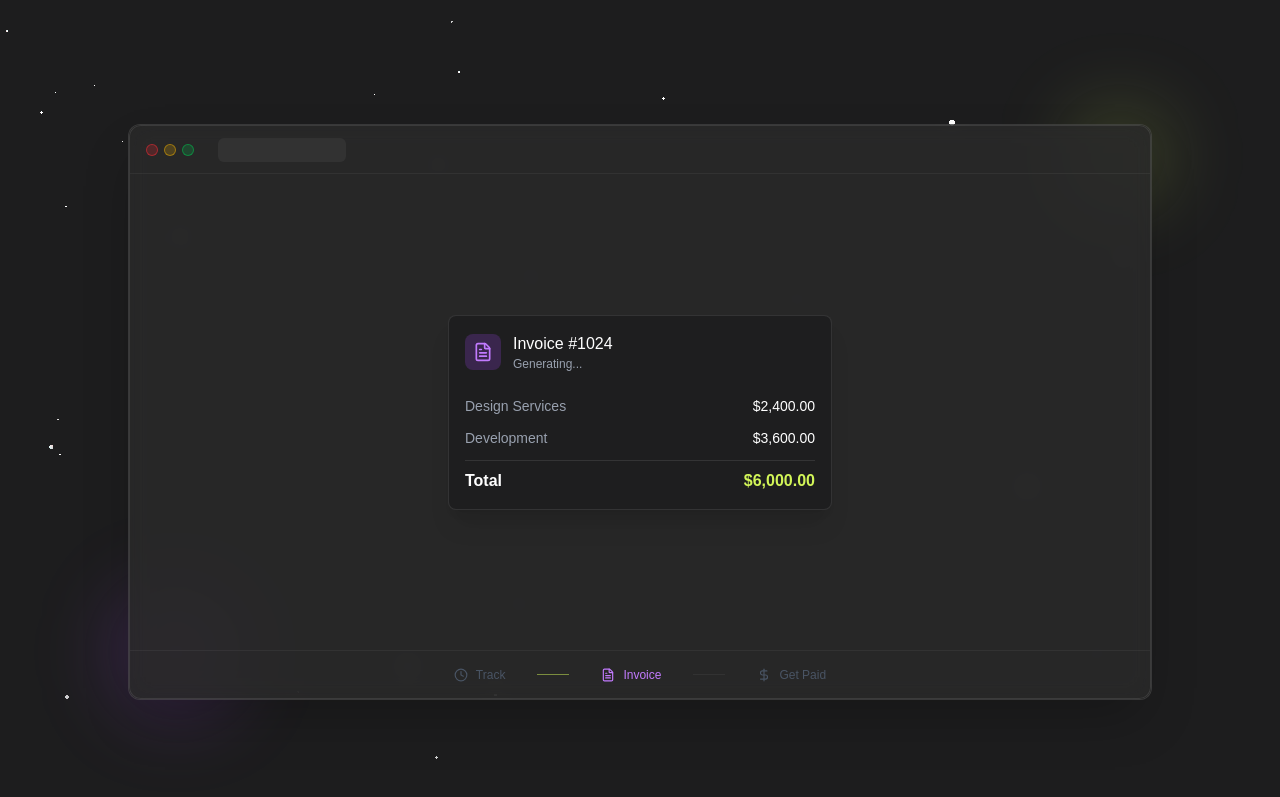
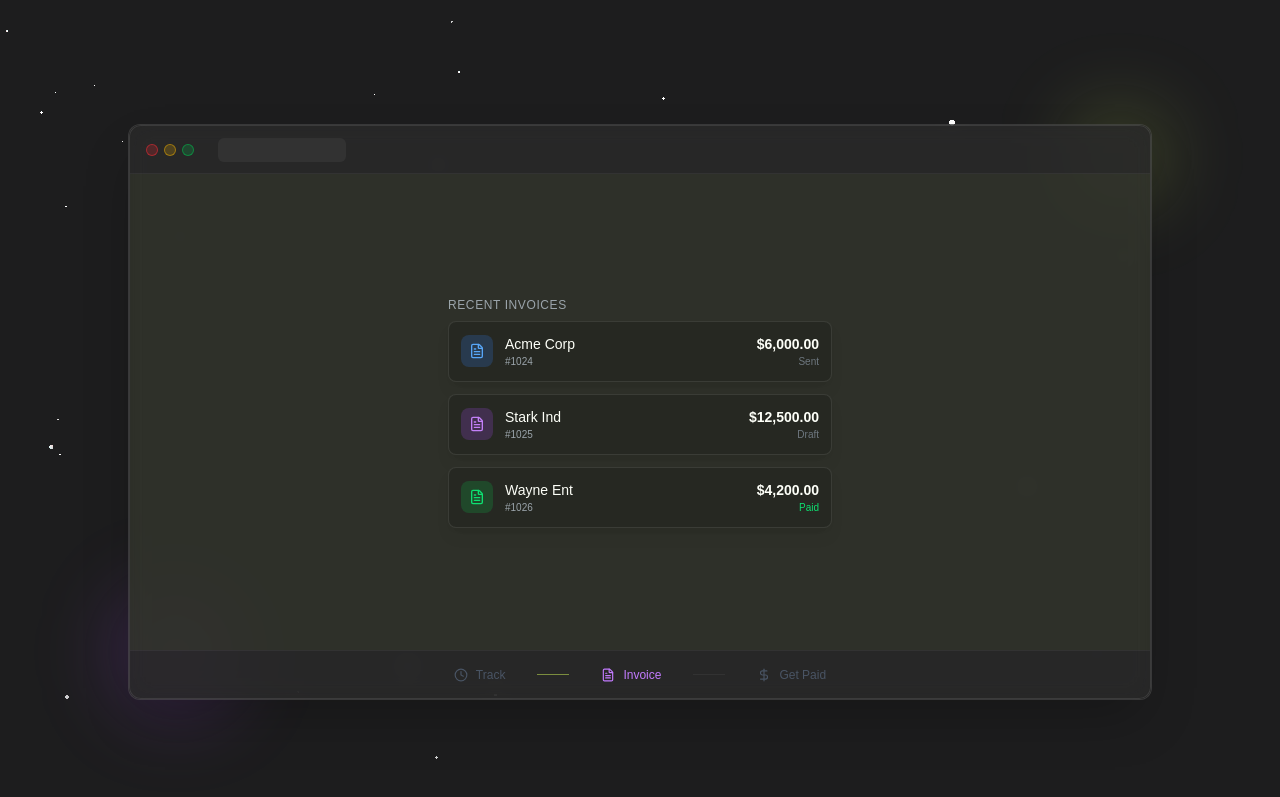
Before and after one commit to liqnerd/Universe_AG, a React (Vite) app: page / in a window 1280 px wide. Shown: the part 523-1320 px from the top of the page. Built offline with nearby package versions, Linux system fonts and the light colour scheme.

Commit message:
Enhance dashboard animation with active timer and multiple items

```diff
--- a/src/components/ui/dashboard-animation.jsx
+++ b/src/components/ui/dashboard-animation.jsx
@@ -1,17 +1,45 @@
 import { useState, useEffect } from "react";
 import { motion, AnimatePresence } from "framer-motion";
-import { Clock, FileText, CheckCircle2, DollarSign, ArrowRight } from "lucide-react";
+import { Clock, FileText, CheckCircle2, DollarSign, ArrowRight, Play, Pause } from "lucide-react";
 
 export function DashboardAnimation() {
     const [step, setStep] = useState(0);
+    const [timer, setTimer] = useState(9912); // Start at 02:45:12 (in seconds)
 
+    // Cycle steps
     useEffect(() => {
-        const timer = setInterval(() => {
+        const stepInterval = setInterval(() => {
             setStep((prev) => (prev + 1) % 3);
-        }, 3500); // Change step every 3.5 seconds
+        }, 5000); // 5 seconds per step
+        return () => clearInterval(stepInterval);
+    }, []);
 
-        return () => clearInterval(timer);
+    // Timer logic (runs continuously)
+    useEffect(() => {
+        const timerInterval = setInterval(() => {
+            setTimer((prev) => prev + 1);
+        }, 1000);
+        return () => clearInterval(timerInterval);
     }, []);
+
+    const formatTime = (totalSeconds) => {
+        const hours = Math.floor(totalSeconds / 3600);
+        const minutes = Math.floor((totalSeconds % 3600) / 60);
+        const seconds = totalSeconds % 60;
+        return `${hours.toString().padStart(2, '0')}:${minutes.toString().padStart(2, '0')}:${seconds.toString().padStart(2, '0')}`;
+    };
+
+    const projects = [
+        { id: 1, name: "Website Redesign", client: "Acme Corp", time: timer, active: true, color: "text-blue-400", bg: "bg-blue-500/20" },
+        { id: 2, name: "Mobile App", client: "Stark Ind", time: 51605, active: false, color: "text-purple-400", bg: "bg-purple-500/20" },
+        { id: 3, name: "Brand Identity", client: "Wayne Ent", time: 12450, active: false, color: "text-orange-400", bg: "bg-orange-500/20" },
+    ];
+
+    const invoices = [
+        { id: 1024, client: "Acme Corp", amount: "$6,000.00", status: "Sent", color: "text-blue-400", bg: "bg-blue-500/20" },
+        { id: 1025, client: "Stark Ind", amount: "$12,500.00", status: "Draft", color: "text-purple-400", bg: "bg-purple-500/20" },
+        { id: 1026, client: "Wayne Ent", amount: "$4,200.00", status: "Paid", color: "text-green-400", bg: "bg-green-500/20" },
+    ];
 
     return (
         <div className="relative w-full h-full bg-surface/50 backdrop-blur-md rounded-xl border border-white/10 overflow-hidden flex flex-col">
@@ -35,39 +63,43 @@
                             animate={{ opacity: 1, y: 0 }}
                             exit={{ opacity: 0, y: -20 }}
                             transition={{ duration: 0.5 }}
-                            className="w-full max-w-sm"
+                            className="w-full max-w-sm space-y-3"
                         >
-                            <div className="bg-background/80 border border-white/10 rounded-lg p-4 shadow-xl">
-                                <div className="flex items-center justify-between mb-4">
+                            {projects.map((project, index) => (
+                                <motion.div
+                                    key={project.id}
+                                    initial={{ opacity: 0, x: -20 }}
+                                    animate={{ opacity: 1, x: 0 }}
+                                    transition={{ delay: index * 0.1 }}
+                                    className={`bg-background/80 border ${project.active ? 'border-accent/50 shadow-[0_0_15px_rgba(210,245,88,0.1)]' : 'border-white/5'} rounded-lg p-3 shadow-lg flex items-center justify-between`}
+                                >
                                     <div className="flex items-center gap-3">
-                                        <div className="p-2 bg-blue-500/20 rounded-lg text-blue-400">
-                                            <Clock size={20} />
+                                        <div className={`p-2 ${project.bg} rounded-lg ${project.color}`}>
+                                            <Clock size={16} />
                                         </div>
                                         <div>
-                                            <h3 className="font-medium text-white">Website Redesign</h3>
-                                            <p className="text-xs text-gray-400">Client: Acme Corp</p>
+                                            <h3 className="font-medium text-white text-sm">{project.name}</h3>
+                                            <p className="text-[10px] text-gray-400">Client: {project.client}</p>
                                         </div>
                                     </div>
                                     <div className="text-right">
-                                        <motion.div
-                                            className="text-xl font-mono font-bold text-accent"
-                                            animate={{ opacity: [1, 0.5, 1] }}
-                                            transition={{ duration: 1, repeat: Infinity }}
-                                        >
-                                            02:45:12
-                                        </motion.div>
-                                        <p className="text-xs text-green-400">Tracking...</p>
+                                        <div className={`font-mono font-bold text-sm ${project.active ? 'text-accent' : 'text-gray-500'}`}>
+                                            {formatTime(project.time)}
+                                        </div>
+                                        {project.active ? (
+                                            <div className="flex items-center justify-end gap-1 text-[10px] text-accent animate-pulse">
+                                                <div className="w-1.5 h-1.5 rounded-full bg-accent" />
+                                                <span>Running</span>
+                                            </div>
+                                        ) : (
+                                            <div className="flex items-center justify-end gap-1 text-[10px] text-gray-600">
+                                                <Pause size={8} />
+                                                <span>Paused</span>
+                                            </div>
+                                        )}
                                     </div>
-                                </div>
-                                <div className="h-1.5 w-full bg-white/5 rounded-full overflow-hidden">
-                                    <motion.div
-                                        className="h-full bg-accent"
-                                        initial={{ width: "0%" }}
-                                        animate={{ width: "100%" }}
-                                        transition={{ duration: 3.5, ease: "linear" }}
-                                    />
-                                </div>
-                            </div>
+                                </motion.div>
+                            ))}
                         </motion.div>
                     )}
 
@@ -78,45 +110,42 @@
                             animate={{ opacity: 1, y: 0 }}
                             exit={{ opacity: 0, y: -20 }}
                             transition={{ duration: 0.5 }}
-                            className="w-full max-w-sm"
+                            className="w-full max-w-sm space-y-3"
                         >
-                            <div className="bg-background/80 border border-white/10 rounded-lg p-4 shadow-xl relative overflow-hidden">
-                                {/* Scanning effect */}
+                            <div className="text-xs font-medium text-gray-400 uppercase tracking-wider mb-2">Recent Invoices</div>
+                            {invoices.map((invoice, index) => (
                                 <motion.div
-                                    className="absolute inset-0 bg-gradient-to-b from-transparent via-accent/10 to-transparent"
-                                    initial={{ top: "-100%" }}
-                                    animate={{ top: "100%" }}
-                                    transition={{ duration: 1.5, ease: "easeInOut" }}
-                                />
-
-                                <div className="flex items-center justify-between mb-6">
+                                    key={invoice.id}
+                                    initial={{ opacity: 0, x: -20 }}
+                                    animate={{ opacity: 1, x: 0 }}
+                                    transition={{ delay: index * 0.15 }}
+                                    className="bg-background/80 border border-white/10 rounded-lg p-3 shadow-lg flex items-center justify-between group"
+                                >
                                     <div className="flex items-center gap-3">
-                                        <div className="p-2 bg-purple-500/20 rounded-lg text-purple-400">
-                                            <FileText size={20} />
+                                        <div className={`p-2 ${invoice.bg} rounded-lg ${invoice.color}`}>
+                                            <FileText size={16} />
                                         </div>
                                         <div>
-                                            <h3 className="font-medium text-white">Invoice #1024</h3>
-                                            <p className="text-xs text-gray-400">Generating...</p>
+                                            <h3 className="font-medium text-white text-sm">{invoice.client}</h3>
+                                            <p className="text-[10px] text-gray-400">#{invoice.id}</p>
                                         </div>
                                     </div>
-                                </div>
-
-                                <div className="space-y-3">
-                                    <div className="flex justify-between text-sm">
-                                        <span className="text-gray-400">Design Services</span>
-                                        <span className="text-white">$2,400.00</span>
+                                    <div className="text-right">
+                                        <div className="font-bold text-white text-sm">{invoice.amount}</div>
+                                        <div className={`text-[10px] ${invoice.status === 'Paid' ? 'text-green-400' : 'text-gray-500'}`}>
+                                            {invoice.status}
+                                        </div>
                                     </div>
-                                    <div className="flex justify-between text-sm">
-                                        <span className="text-gray-400">Development</span>
-                                        <span className="text-white">$3,600.00</span>
-                                    </div>
-                                    <div className="h-px w-full bg-white/10 my-2" />
-                                    <div className="flex justify-between font-bold">
-                                        <span className="text-white">Total</span>
-                                        <span className="text-accent">$6,000.00</span>
-                                    </div>
-                                </div>
-                            </div>
+                                    {index === 0 && (
+                                        <motion.div
+                                            className="absolute inset-0 bg-accent/5 pointer-events-none"
+                                            initial={{ opacity: 0 }}
+                                            animate={{ opacity: [0, 1, 0] }}
+                                            transition={{ duration: 2, repeat: Infinity }}
+                                        />
+                                    )}
+                                </motion.div>
+                            ))}
                         </motion.div>
                     )}
 
@@ -141,12 +170,12 @@
                                     <CheckCircle2 size={32} />
                                 </motion.div>
 
-                                <h3 className="text-xl font-bold text-white mb-1">Payment Received</h3>
-                                <p className="text-gray-400 text-sm mb-4">Invoice #1024 has been paid.</p>
+                                <h3 className="text-xl font-bold text-white mb-1">Total Received</h3>
+                                <p className="text-gray-400 text-sm mb-4">All invoices settled.</p>
 
-                                <div className="flex items-center gap-2 text-2xl font-bold text-green-400">
-                                    <DollarSign size={24} />
-                                    <span>6,000.00</span>
+                                <div className="flex items-center gap-2 text-3xl font-bold text-green-400">
+                                    <DollarSign size={28} />
+                                    <span>22,700.00</span>
                                 </div>
 
                                 <motion.div
```
